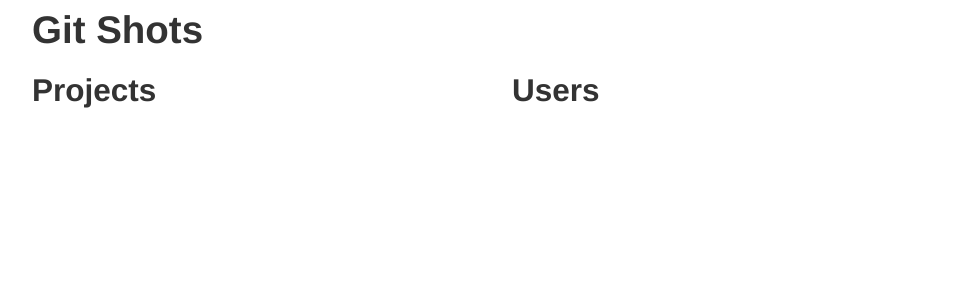
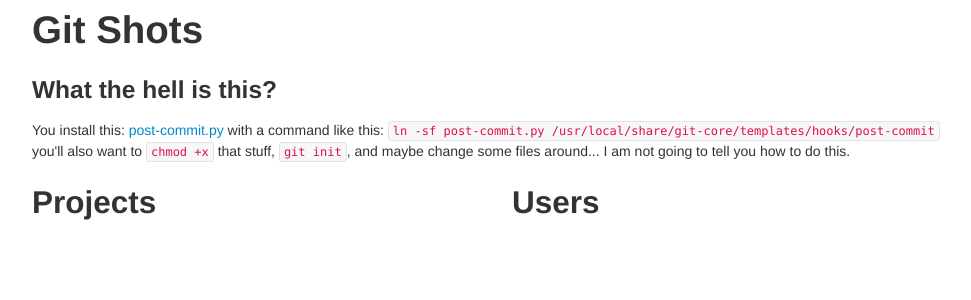
Before and after one commit to ranman/gitshots-server, a Flask app: page / in a window 1280 px wide. Shown: the top 300 px of the page, without its empty margins (138-1109 px from the left). Run offline with Flask 2, Linux system fonts and the light colour scheme; data that the repository does not hold is empty; parts of the project's set-up code (start-up, migrations or seed data) failed here and were passed over.

Commit message:
make index have instructions

```diff
--- a/templates/index.html
+++ b/templates/index.html
@@ -1,6 +1,12 @@
 {% extends "base.html" %}
 {% block content %}
     <h1>Git Shots</h1>
+    <div class="row-fluid">
+    <h3>What the hell is this?</h3>
+    <p>You install this: <a href="/post-commit.py">post-commit.py</a> with a command like this:
+    <code>ln -sf post-commit.py /usr/local/share/git-core/templates/hooks/post-commit</code>
+    you'll also want to <code>chmod +x</code> that stuff, <code>git init</code>, and maybe change some files around... I am not going to tell you how to do this.</p>
+
     <div class="row-fluid">
         <div class="span6">
             <h2>Projects</h2>
```
